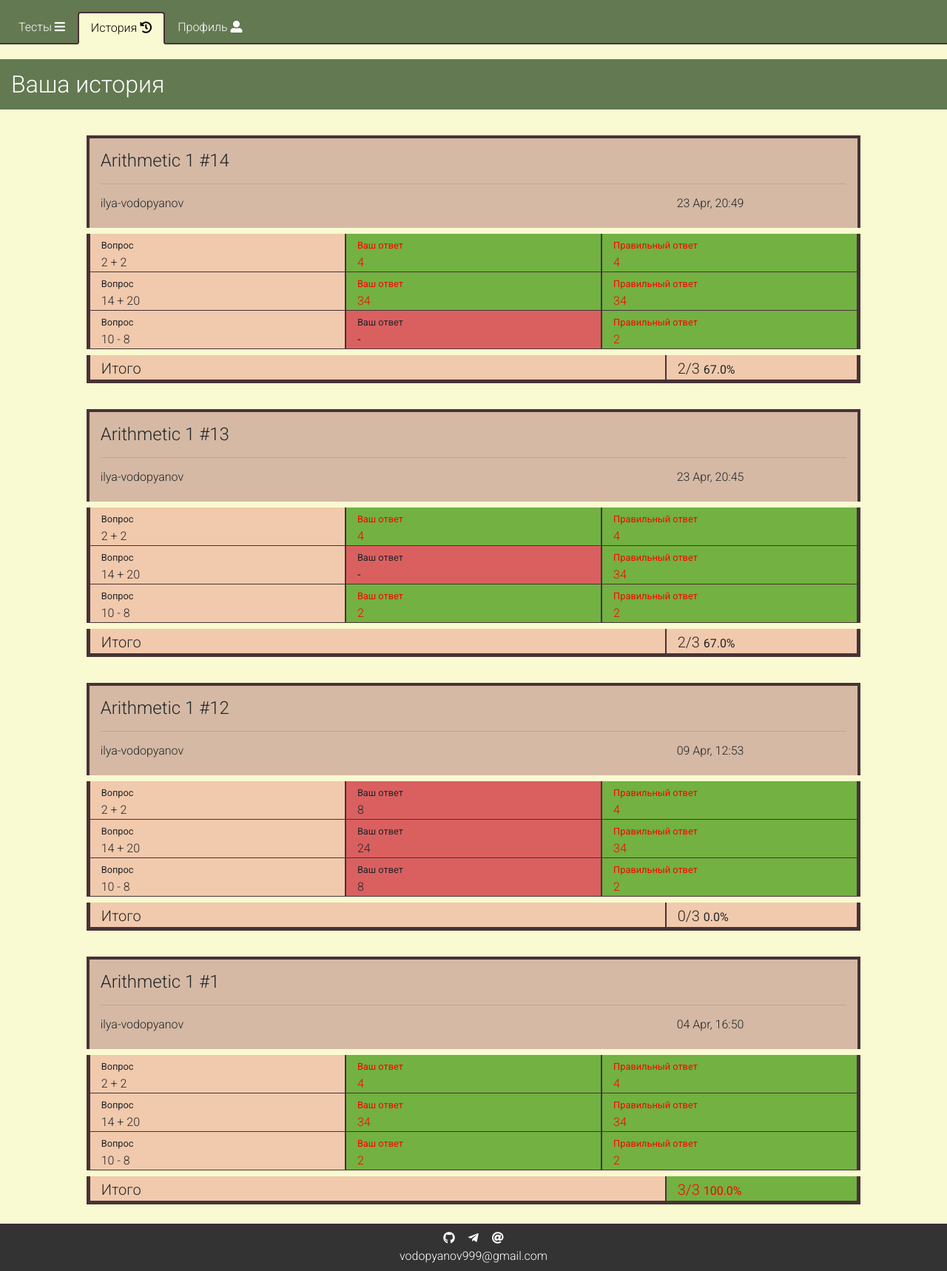
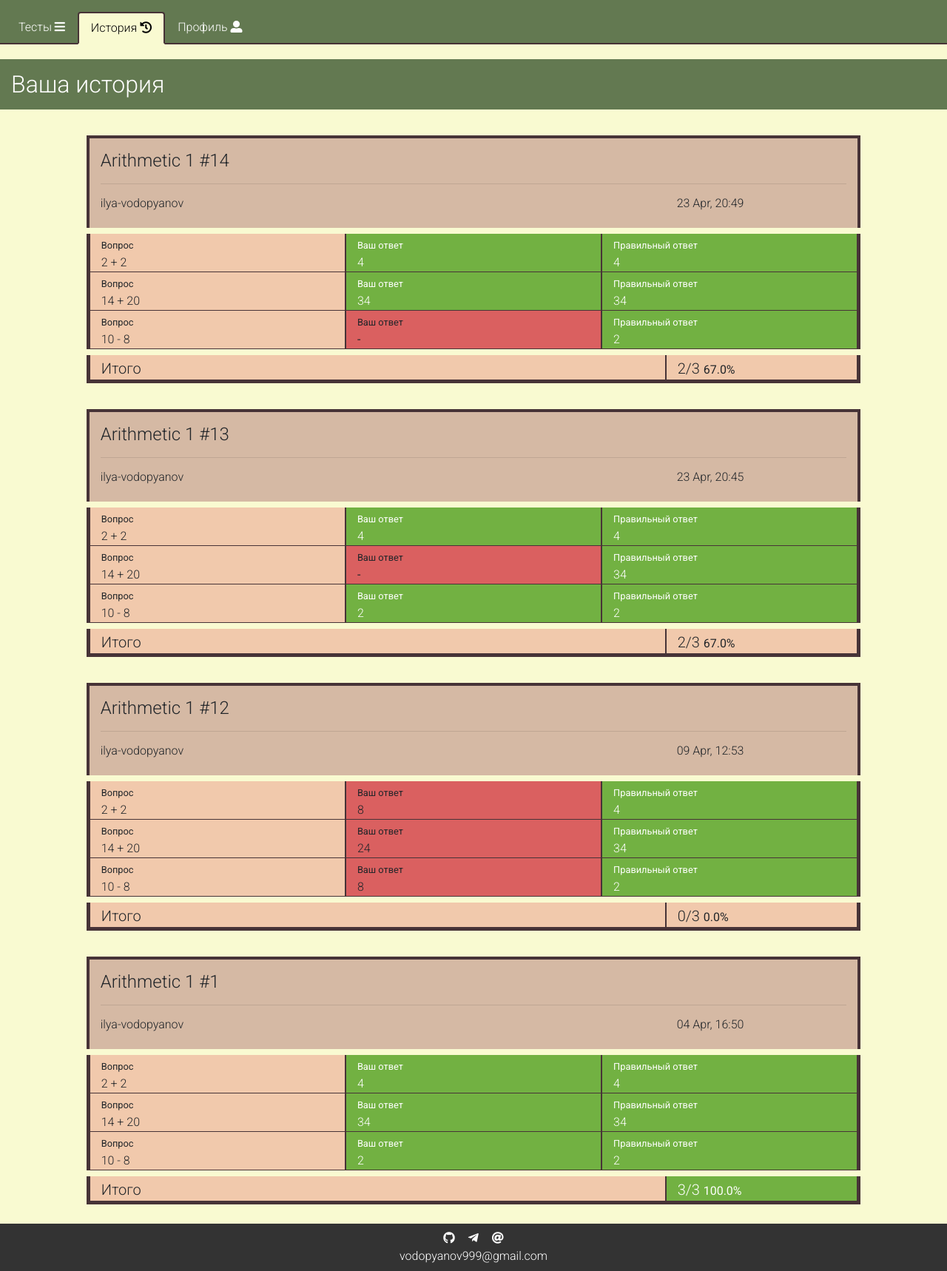
Before and after one commit to thecattest/testing-system, a Flask app: page /statistics in a window 1280 px wide. Shown: the whole page at 74% size. Run offline with Flask 2, Linux system fonts and the light colour scheme; a user stored in the database is signed in; data comes from the database, SQL or seed files in the repository; both versions use the stored data as it was after the commit; some libraries are stand-ins or nearby versions.

Commit message:
result table

```diff
--- a/static/css/style.css
+++ b/static/css/style.css
@@ -100,22 +90,26 @@ body {
 }
 
 .correct{
-    background-color: var(--correct)!important;
-    color: var(--font-light);
+    background-color: var(--result-correct)!important;
+    color: var(--result-font-light);
 }
 
 .result-cell {
     font-size: 1em;
-    background-color: var(--main-light);
-    border: 1px solid var(--border);
+    background-color: var(--result-background-light);
+    border: 1px solid var(--result-border);
     border-top: 0;
     padding-top: 3px;
 }
 
 .result {
     font-size: 20px;
-    border: 4px solid var(--border);
+    border: 4px solid var(--result-border);
     border-top: none;
+}
+
+.incorrect {
+    background-color: var(--result-incorrect)!important;
 }
 
 /*========== Navbar ==========*/
--- a/static/css/variables.css
+++ b/static/css/variables.css
@@ -1,15 +1,5 @@
 :root {
-    --main-dark: #D5B9A4;
-    --main-light: #f1c9ac;
     --background: #F9FAD1;
-    --border: #473337;
-
-    --font-light: red;
-    --font-dark: red;
-
-    --correct: #72b142;
-    --correct-dark: #4a9213;
-    --incorrect: #da6060;
 
     /*========== Tests ==========*/
     --test-border: #473337;
@@ -23,6 +13,18 @@
     --question-font-light: white;
     --question-font-header: black;
     --question-answer-font: #2f2f2f;
+
+    /*========== Result table ==========*/
+    --result-border: #473337;
+    --result-background-dark: #D5B9A4;
+    --result-background-light: #f1c9ac;
+
+    --result-correct: #72b142;
+    --result-incorrect: #da6060;
+
+    --result-font-light: white;
+    --result-font-dark: black;
+
 
     /*========== Navbar ==========*/
     --nav-border: #473337;
--- a/templates/create_group.html
+++ b/templates/create_group.html
@@ -2,10 +2,10 @@
 
 {% block content %}
 
+<h2 class="header col-12">Добавить группу</h2>
 <div class="col-12 col-md-10 col-lg-8 col-xl-6 mx-auto my-2 py-2 group-adder">
     <form action="/create_group" method="post">
         {{form.hidden_tag()}}
-        <h2 class="header m-2 mb-3">Добавить группу</h2>
         <div class="form-row align-items-end">
             <div class="form-group col-8 mx-auto">
                 {{form.name.label}}
```
Also changed, not shown: other parts of static/css/style.css (+14 -18 lines), db/tests.sqlite.
